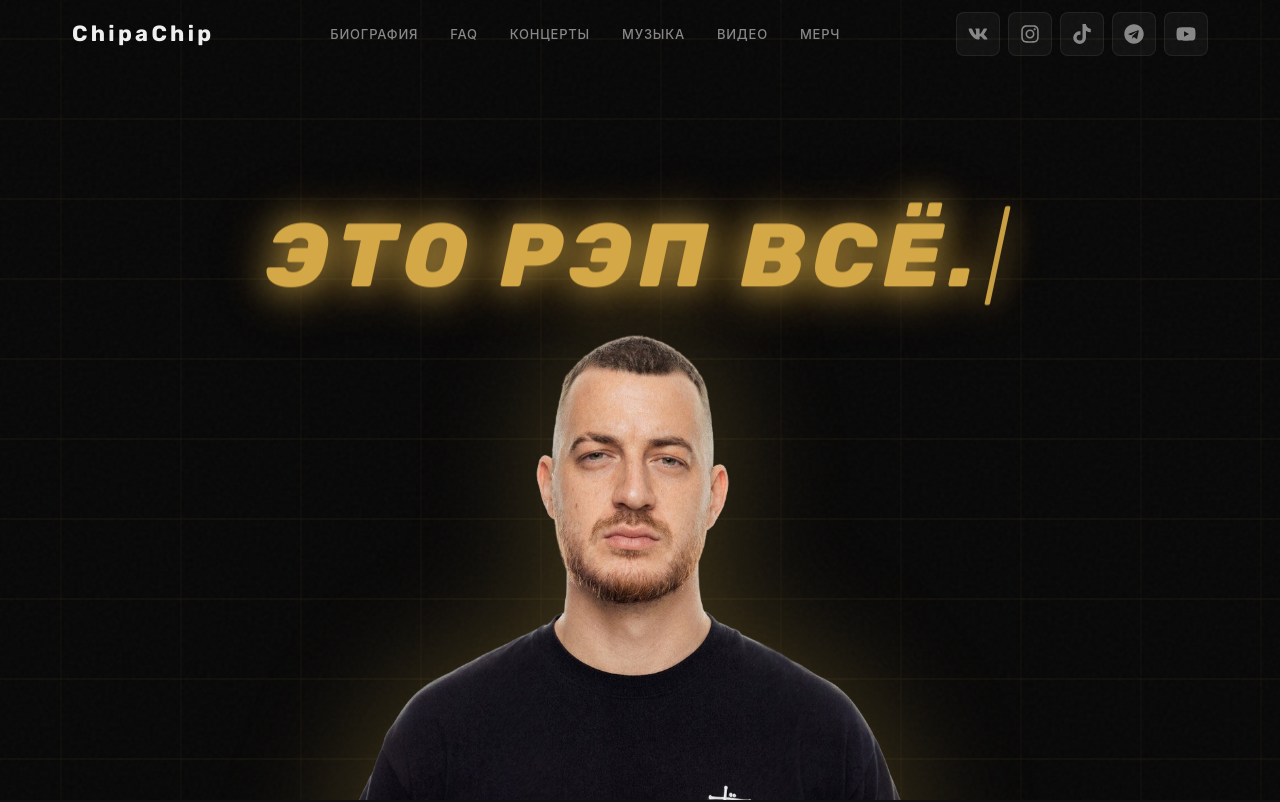
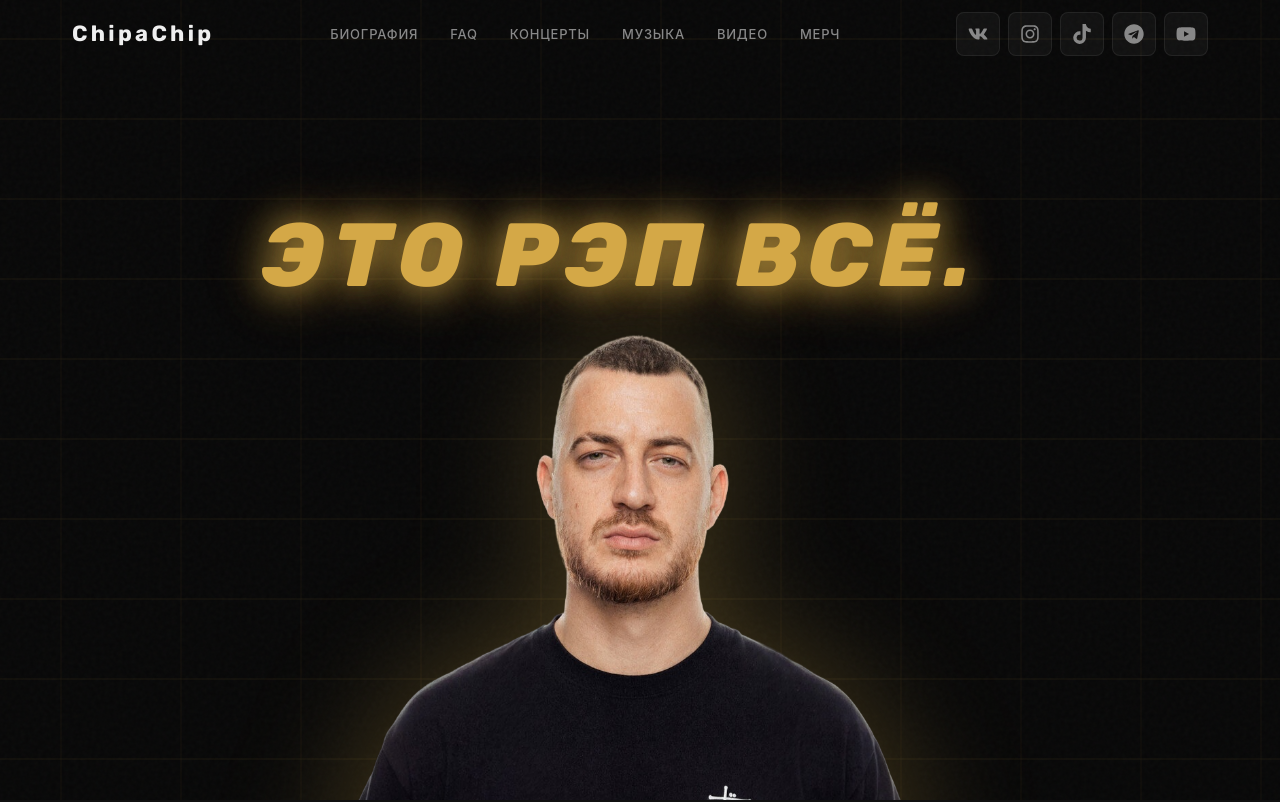
Before and after one commit to drknvpn/ChipaChipWeb, a React (Vite) app: page / in a window 1280 px wide. Shown: the top 802 px of the page. Built offline with nearby package versions, Linux system fonts and the light colour scheme.

Commit message:
Update Hero.tsx

```diff
--- a/src/components/Hero.tsx
+++ b/src/components/Hero.tsx
@@ -22,8 +22,8 @@ export default function Hero() {
 
   // Эффект печатной машинки
   useEffect(() => {
-    const startDelay = 800 // Задержка перед началом печати
-    const typingSpeed = 90 // Скорость печати (мс на букву)
+    const startDelay = 800
+    const typingSpeed = 90
 
     const startTimeout = setTimeout(() => {
       let index = 0
@@ -49,11 +49,23 @@ export default function Hero() {
       <div className="brick-wall" />
       <div className="film-grain" />
 
-      {/* Надпись с эффектом печати */}
+      {/* Надпись с эквалайзером */}
       <div className="hero-tagline-wrapper">
         <h1 className="hero-tagline">
           <span className="tagline-text">{displayedText}</span>
-          <span className={`tagline-cursor ${isTyping ? 'typing' : 'blinking'}`}>|</span>
+          <svg
+            className={`equalizer ${isTyping ? 'active' : 'fading'}`}
+            width="40"
+            height="30"
+            viewBox="0 0 40 30"
+            fill="none"
+            xmlns="http://www.w3.org/2000/svg"
+          >
+            <rect x="2" y="15" width="6" height="15" rx="1" className="eq-bar eq-bar-1" />
+            <rect x="11" y="8" width="6" height="22" rx="1" className="eq-bar eq-bar-2" />
+            <rect x="20" y="12" width="6" height="18" rx="1" className="eq-bar eq-bar-3" />
+            <rect x="29" y="5" width="6" height="25" rx="1" className="eq-bar eq-bar-4" />
+          </svg>
         </h1>
       </div>
 
```
